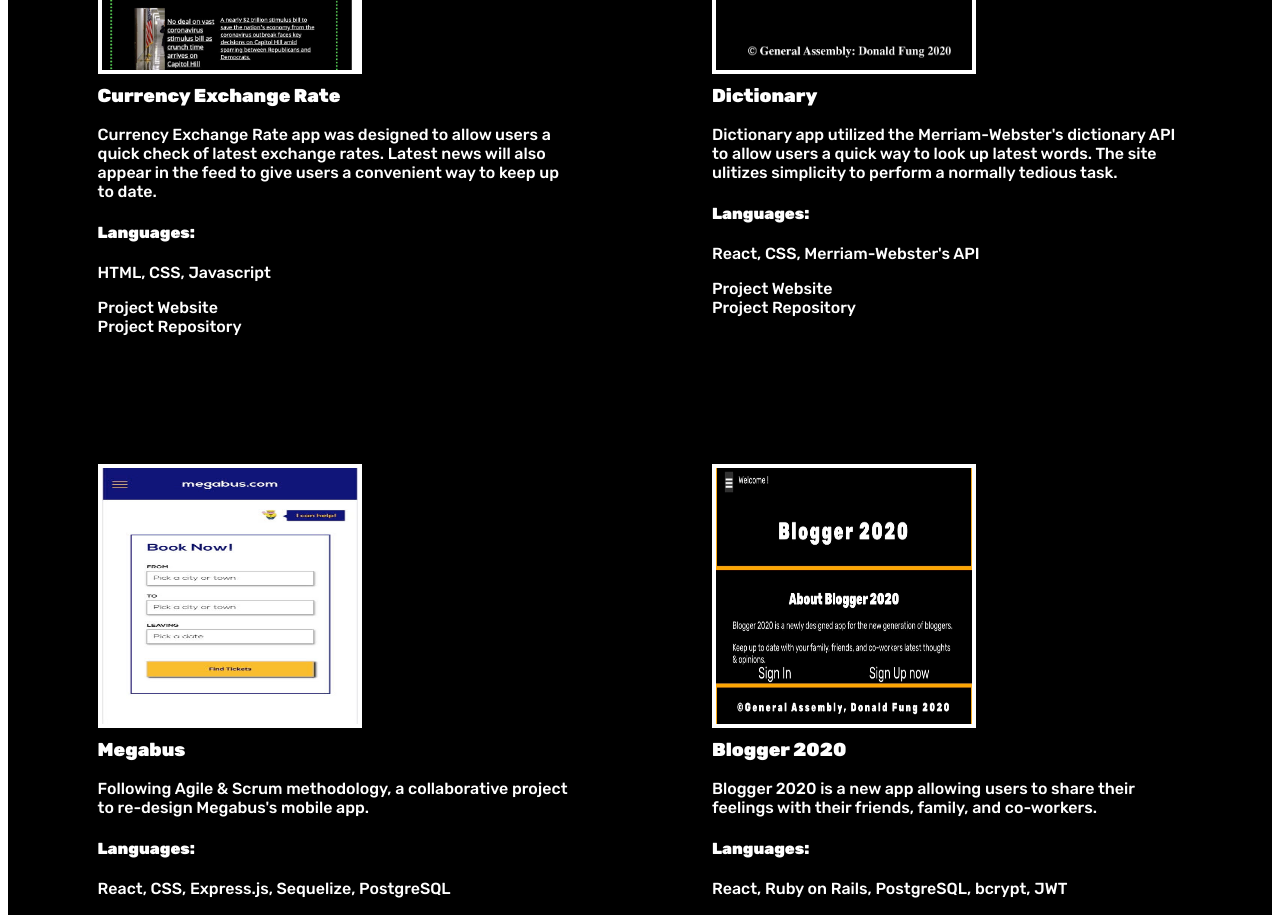
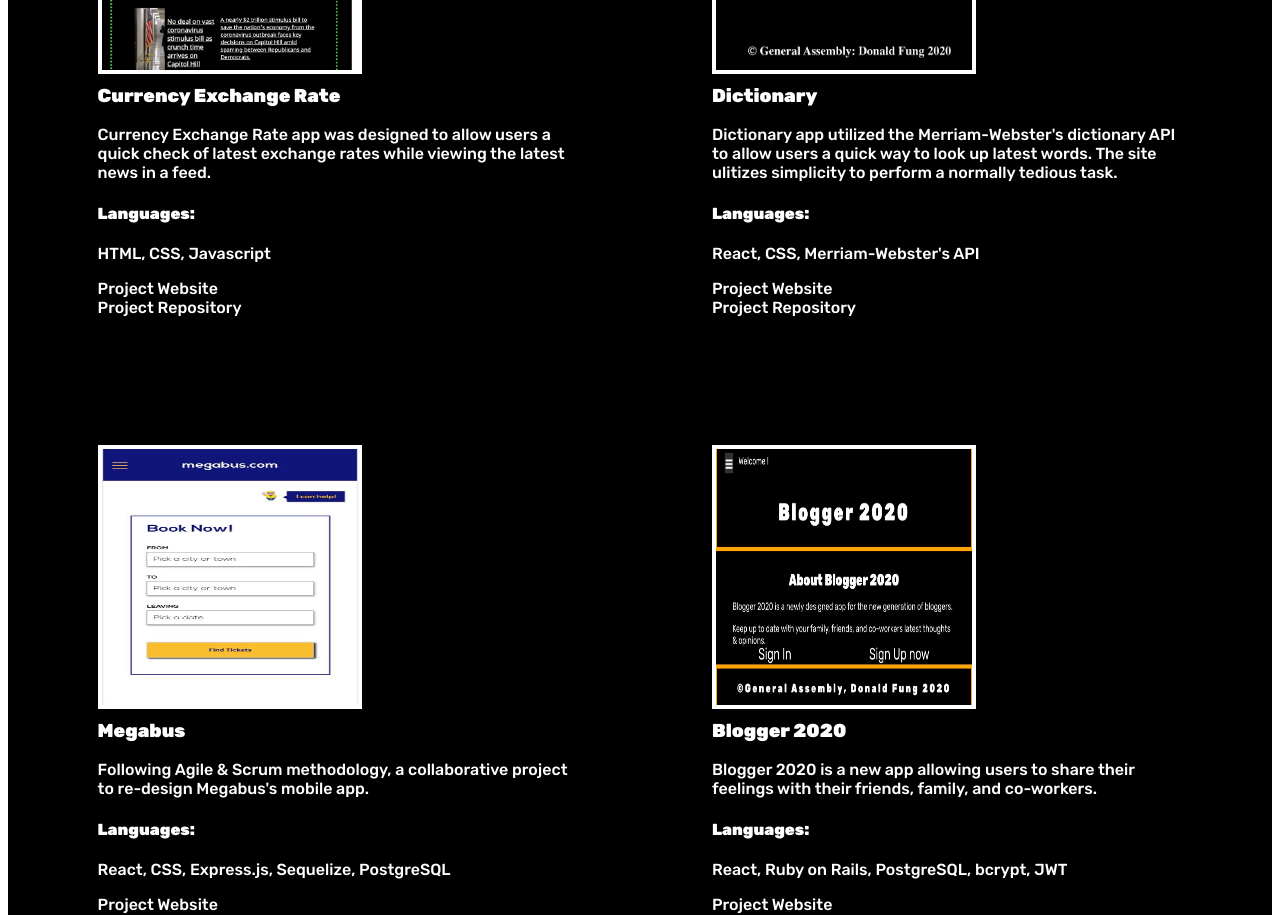
Before and after one commit to dgcfung/portfolio-website, a React (Create React App) app: page /portfolio in a window 1280 px wide. Shown: the part 780-1695 px from the top of the page. Built offline with nearby package versions, Linux system fonts and the light colour scheme.

Commit message:
new update

```diff
--- a/public/index.html
+++ b/public/index.html
@@ -2,7 +2,7 @@
 <html lang="en">
   <head>
     <meta charset="utf-8" />
-    <link rel="icon" href="%PUBLIC_URL%/favicon.ico" />
+    <link rel="icon" href="../src/images/DLogo.png" />
     <meta name="viewport" content="width=device-width, initial-scale=1" />
     <meta name="theme-color" content="#000000" />
     <meta
--- a/src/components/Project.js
+++ b/src/components/Project.js
@@ -14,7 +14,7 @@
         <img className="projects" style={{height: "20vw", width: "20vw" }}src= {CurrencyExchange}/>
         </div>
         <h3>Currency Exchange Rate</h3>
-        <p>Currency Exchange Rate app was designed to allow users a quick check of latest exchange rates. Latest news will also appear in the feed to give users a convenient way to keep up to date.</p>
+        <p>Currency Exchange Rate app was designed to allow users a quick check of latest exchange rates while viewing the latest news in a feed.</p>
         <h4>Languages:</h4>
         <p>HTML, CSS, Javascript</p>
         <a href="https://pages.git.generalassemb.ly/dgcfung/currency-exchange-rate/">Project Website</a>
```
